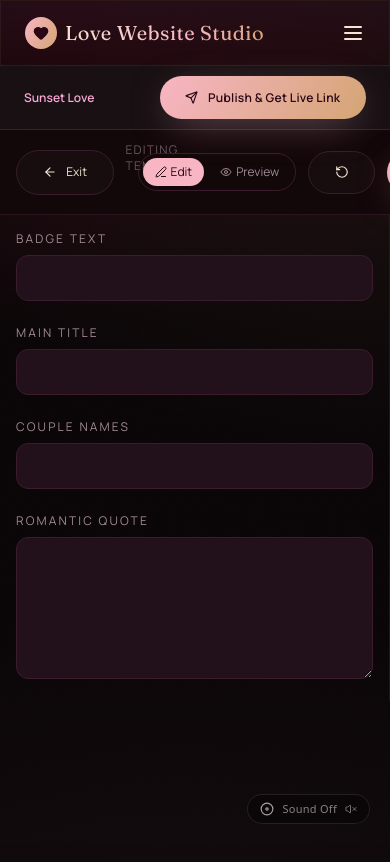
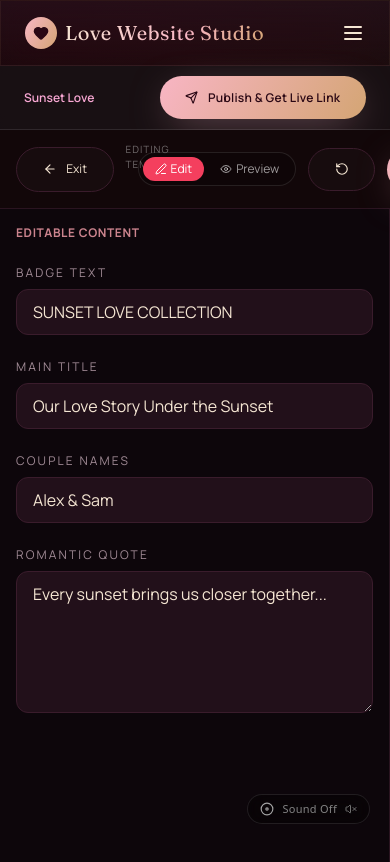
Before and after one commit to xoblackpanther-sketch/lovefolio, a React (Create React App) app in the folder frontend/: page /dashboard/websites/sunset-love/edit in a window 390 px wide. Shown: the top 862 px of the page. Built offline with nearby package versions, Linux system fonts and the light colour scheme.

Commit message:
Fix TemplateEditor schema values fallback and layout overlap issues

```diff
--- a/frontend/src/editor/TemplateEditor.jsx
+++ b/frontend/src/editor/TemplateEditor.jsx
@@ -13,21 +13,31 @@ const DRAFT_KEY = (slug, siteId) => `lws:draft:${slug}:${siteId || "demo"}`;
  * Schema-driven visual editor. Fully generic — reuses across any template.
  */
 export default function TemplateEditor({ templateEntry, siteId = "demo" }) {
-    const { config } = templateEntry;
-    const slug = config.slug;
+    const config = templateEntry?.config || {};
+    const slug = config.slug || "sunset-love";
+    const schema = config.editableSchema || [];
+
+    // Fallback default state built dynamically from schema keys & defaultValues
+    const defaultDataFromSchema = useMemo(() => {
+        const schemaDefaults = {};
+        schema.forEach((f) => {
+            if (f.key) schemaDefaults[f.key] = f.defaultValue || "";
+        });
+        return { ...schemaDefaults, ...(config.demoData || {}) };
+    }, [schema, config.demoData]);
 
     const initialContent = useMemo(() => {
         try {
             const raw = localStorage.getItem(DRAFT_KEY(slug, siteId));
             if (raw) {
                 const parsed = JSON.parse(raw);
-                return stripDeadLocalObjects(parsed);
+                return { ...defaultDataFromSchema, ...stripDeadLocalObjects(parsed) };
             }
         } catch {
             /* ignore */
         }
-        return structuredClone(config.demoData || {});
-    }, [slug, siteId, config.demoData]);
+        return structuredClone(defaultDataFromSchema);
+    }, [slug, siteId, defaultDataFromSchema]);
 
     const [content, setContent] = useState(initialContent);
     const [mobileMode, setMobileMode] = useState("edit");
@@ -40,7 +50,6 @@ export default function TemplateEditor({ templateEntry, siteId = "demo" }) {
         setContent((prev) => ({ ...prev, [key]: value }));
     }, []);
 
-    // Wrapped in useCallback to prevent unneeded re-renders and fix ESLint missing dependency error
     const save = useCallback(() => {
         try {
             const cleaned = stripLocalObjectsForStorage(content);
@@ -51,9 +60,8 @@ export default function TemplateEditor({ templateEntry, siteId = "demo" }) {
         }
     }, [content, slug, siteId]);
 
-    // Custom Reset Confirmation Handler
     const handleConfirmReset = () => {
-        setContent(structuredClone(config.demoData || {}));
+        setContent(structuredClone(defaultDataFromSchema));
         try {
             localStorage.removeItem(DRAFT_KEY(slug, siteId));
         } catch {
@@ -76,7 +84,7 @@ export default function TemplateEditor({ templateEntry, siteId = "demo" }) {
     }, [save]);
 
     return (
-        <div data-testid={EDITOR.root} className="min-h-[calc(100vh-72px)] relative">
+        <div data-testid={EDITOR.root} className="min-h-screen flex flex-col bg-[color:var(--lws-bg,#0a0508)] text-white relative">
             {/* Custom Modern Reset Confirmation Modal */}
             {showResetModal && (
                 <div className="fixed inset-0 z-50 flex items-center justify-center p-4 bg-black/70 backdrop-blur-sm animate-fadeIn">
@@ -88,7 +96,7 @@ export default function TemplateEditor({ templateEntry, siteId = "demo" }) {
                             <h3 className="font-serif text-lg font-semibold text-amber-100">Reset All Fields?</h3>
                         </div>
                         <p className="text-sm text-neutral-400 leading-relaxed">
-                            Are you sure you want to reset all fields to the default demo content? Any unsaved edits will be lost.
+                            Are you sure you want to reset all fields to default content? Any unsaved edits will be lost.
                         </p>
                         <div className="flex items-center justify-end gap-3 pt-2">
                             <button
@@ -110,35 +118,35 @@ export default function TemplateEditor({ templateEntry, siteId = "demo" }) {
                 </div>
             )}
 
-            {/* Toolbar */}
-            <div className="border-b border-[color:var(--lws-border)] bg-[color:var(--lws-bg-2)] sticky top-[72px] z-30">
-                <div className="max-w-7xl mx-auto px-4 md:px-6 py-3 flex items-center gap-3">
+            {/* Toolbar Header */}
+            <div className="border-b border-[color:var(--lws-border)] bg-[color:var(--lws-bg-2,#120910)] sticky top-0 z-40 shrink-0">
+                <div className="max-w-[120rem] mx-auto px-4 md:px-6 py-3 flex items-center gap-3">
                     <Link
                         to="/dashboard"
                         data-testid={EDITOR.exitBtn}
-                        className="lws-btn-ghost text-xs"
+                        className="lws-btn-ghost text-xs flex items-center gap-1.5 px-3 py-1.5 rounded-lg border border-white/10 hover:bg-white/5"
                     >
                         <ArrowLeft size={14} /> Exit
                     </Link>
                     <div className="flex-1 min-w-0">
-                        <div className="text-xs uppercase tracking-widest text-[color:var(--lws-text-dim)]">
+                        <div className="text-[10px] uppercase tracking-widest text-white/40">
                             Editing template
                         </div>
-                        <div className="font-display text-lg lws-gradient-text truncate">
-                            {config.name}
+                        <div className="font-display text-base text-rose-200 font-medium truncate">
+                            {config.name || "Sunset Love"}
                         </div>
                     </div>
 
                     {/* Mobile tabs */}
-                    <div className="md:hidden flex gap-1 border border-[color:var(--lws-border-strong)] rounded-full p-1">
+                    <div className="md:hidden flex gap-1 border border-white/10 rounded-full p-1 bg-black/20">
                         <button
                             type="button"
                             data-testid={EDITOR.tabsEdit}
                             onClick={() => setMobileMode("edit")}
-                            className={`text-xs px-3 py-1.5 rounded-full flex items-center gap-1 ${
+                            className={`text-xs px-3 py-1 rounded-full flex items-center gap-1 ${
                                 mobileMode === "edit"
-                                    ? "bg-[color:var(--lws-pink)] text-[#2a0714]"
-                                    : "text-[color:var(--lws-text-muted)]"
+                                    ? "bg-rose-500 text-white"
+                                    : "text-white/60"
                             }`}
                         >
                             <PenLine size={12} /> Edit
@@ -147,10 +155,10 @@ export default function TemplateEditor({ templateEntry, siteId = "demo" }) {
                             type="button"
                             data-testid={EDITOR.tabsPreview}
                             onClick={() => setMobileMode("preview")}
-                            className={`text-xs px-3 py-1.5 rounded-full flex items-center gap-1 ${
+                            className={`text-xs px-3 py-1 rounded-full flex items-center gap-1 ${
                                 mobileMode === "preview"
-                                    ? "bg-[color:var(--lws-pink)] text-[#2a0714]"
-                                    : "text-[color:var(--lws-text-muted)]"
+                                    ? "bg-rose-500 text-white"
+                                    : "text-white/60"
                             }`}
                         >
                             <Eye size={12} /> Preview
@@ -161,7 +169,7 @@ export default function TemplateEditor({ templateEntry, siteId = "demo" }) {
                         type="button"
                         onClick={() => setShowResetModal(true)}
                         data-testid={EDITOR.resetBtn}
-                        className="lws-btn-ghost text-xs"
+                        className="lws-btn-ghost text-xs flex items-center gap-1.5 px-3 py-1.5 rounded-lg border border-white/10 hover:bg-white/5"
                     >
                         <RotateCcw size={14} />
                         <span className="hidden md:inline">Reset</span>
@@ -170,50 +178,57 @@ export default function TemplateEditor({ templateEntry, siteId = "demo" }) {
                         type="button"
                         onClick={save}
                         data-testid={EDITOR.saveBtn}
-                        className="lws-btn-primary text-xs"
+                        className="lws-btn-primary text-xs flex items-center gap-1.5 px-4 py-1.5 rounded-lg bg-rose-500 hover:bg-rose-600 text-white font-medium shadow-md transition"
                     >
                         <Save size={14} /> Save
                     </button>
                 </div>
                 {savedAt && (
-                    <div className="max-w-7xl mx-auto px-4 md:px-6 pb-2 text-[11px] text-[color:var(--lws-text-dim)]">
+                    <div className="max-w-[120rem] mx-auto px-4 md:px-6 pb-2 text-[11px] text-white/40">
                         Draft saved locally · {savedAt.toLocaleTimeString()}
                     </div>
                 )}
             </div>
 
-            <div className="max-w-[110rem] mx-auto grid md:grid-cols-[420px_1fr] lg:grid-cols-[460px_1fr]">
-                {/* Fields */}
+            {/* Main Split Grid Container */}
+            <div className="flex-1 grid md:grid-cols-[380px_1fr] lg:grid-cols-[420px_1fr] overflow-hidden">
+                {/* Left Side Form Fields */}
                 <aside
                     data-testid={EDITOR.fieldsPanel}
-                    className={`border-r border-[color:var(--lws-border)] p-4 md:p-6 space-y-6 max-h-[calc(100vh-140px)] overflow-y-auto ${
+                    className={`border-r border-[color:var(--lws-border)] bg-[#0d060b] p-4 md:p-6 space-y-6 overflow-y-auto h-[calc(100vh-65px)] ${
                         mobileMode === "edit" ? "block" : "hidden md:block"
                     }`}
                 >
-                    {(config.editableSchema || []).map((field) => (
+                    <h2 className="text-xs font-bold uppercase tracking-wider text-rose-300/80 mb-4">
+                        Editable Content
+                    </h2>
+
+                    {schema.map((field) => (
                         <FieldRenderer
                             key={field.key}
                             field={field}
-                            value={content[field.key]}
+                            value={content[field.key] ?? field.defaultValue ?? ""}
                             onChange={(v) => updateField(field.key, v)}
                         />
                     ))}
-                    {(!config.editableSchema ||
-                        config.editableSchema.length === 0) && (
-                        <p className="text-sm text-[color:var(--lws-text-muted)]">
-                            This template has no editable fields.
+
+                    {schema.length === 0 && (
+                        <p className="text-sm text-white/40">
+                            This template has no editable fields configured.
                         </p>
                     )}
                 </aside>
 
-                {/* Preview */}
+                {/* Right Side Clean Live Preview */}
                 <section
                     data-testid={EDITOR.previewFrame}
-                    className={`min-h-[calc(100vh-140px)] max-h-[calc(100vh-140px)] overflow-y-auto ${
+                    className={`h-[calc(100vh-65px)] overflow-y-auto bg-black/40 relative ${
                         mobileMode === "preview" ? "block" : "hidden md:block"
                     }`}
                 >
-                    <TemplateRenderer templateSlug={slug} content={content} />
+                    <div className="w-full min-h-full">
+                        <TemplateRenderer templateSlug={slug} content={content} />
+                    </div>
                 </section>
             </div>
         </div>
```
